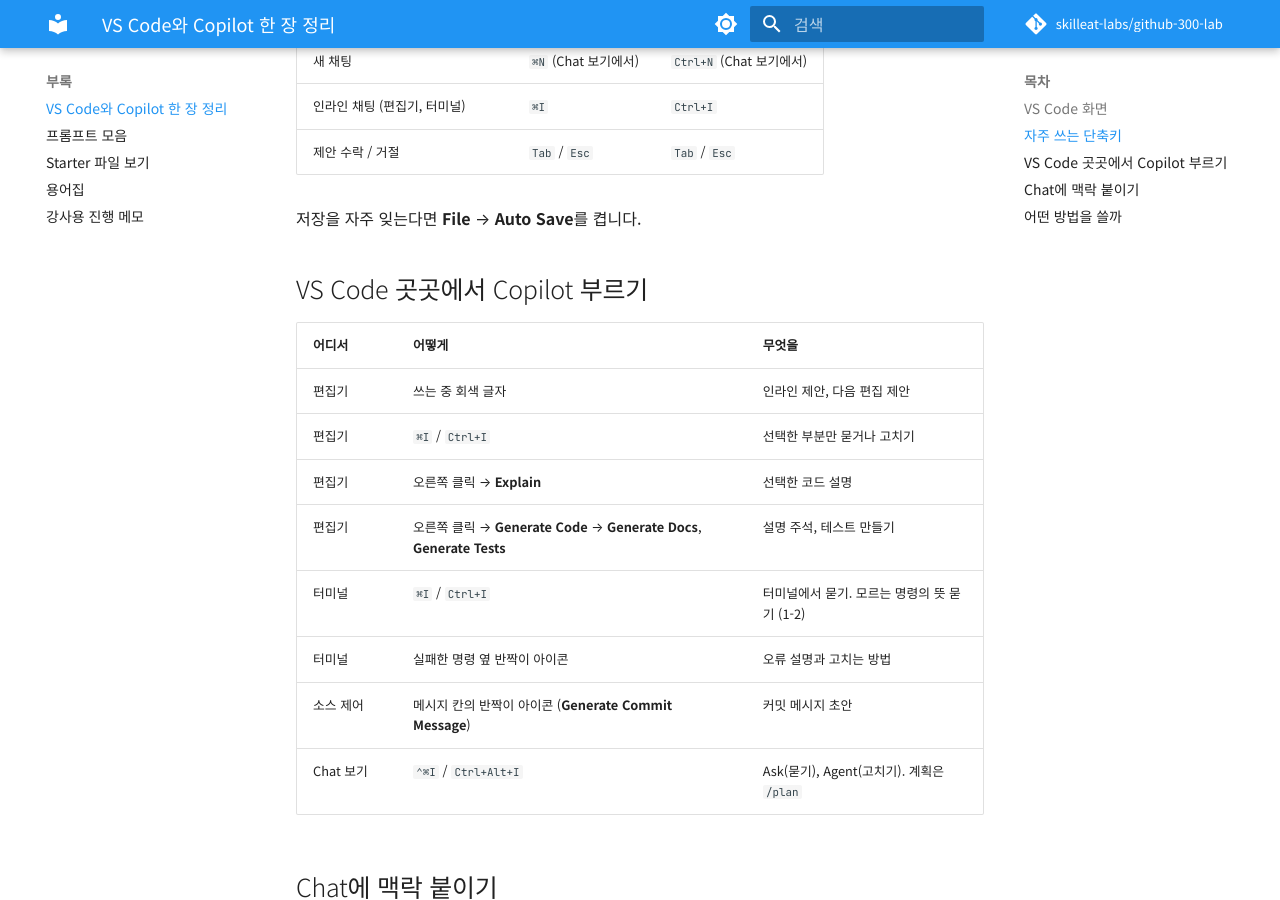
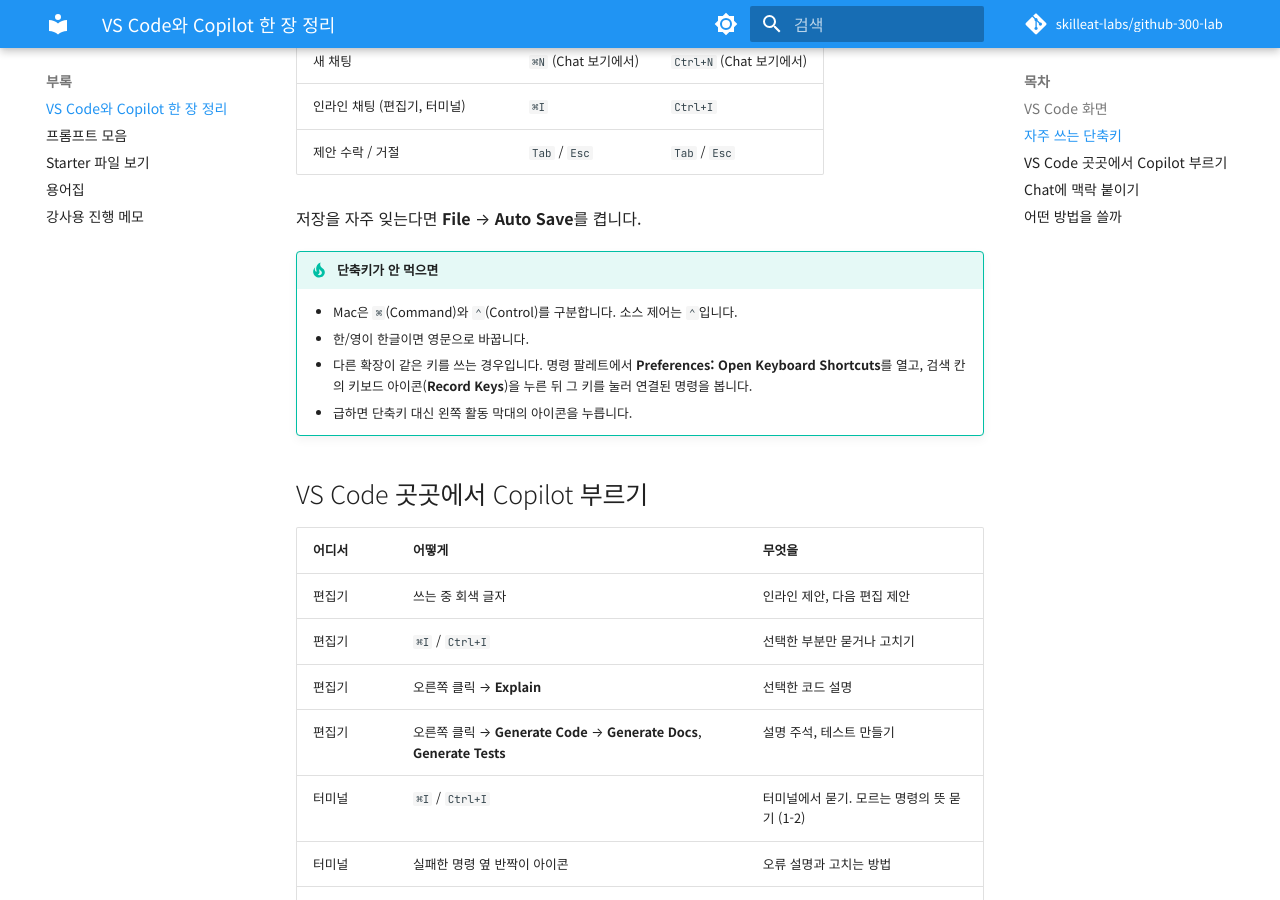
Before and after one commit to skilleat-labs/github-300-lab, an MkDocs documentation site: the page built from docs/appendix/vscode-copilot.md, in a window 1280 px wide and 900 px high, scrolled down 1095 px. Built offline with MkDocs 1.6.1 and Material for MkDocs 9.7.7, drawn with Linux system fonts in a browser that asks for light colours; comment, search, counter and statistics services are not loaded.

Commit message:
소스 제어는 아이콘 클릭을 기본으로, 단축키가 안 될 때 확인법 추가
Co-Authored-By: Claude Opus 5.5 <noreply@anthropic.com>

```diff
--- a/docs/appendix/vscode-copilot.md
+++ b/docs/appendix/vscode-copilot.md
@@ -29,6 +29,12 @@
 | 제안 수락 / 거절 | `Tab` / `Esc` | `Tab` / `Esc` |
 
 저장을 자주 잊는다면 **File** → **Auto Save**를 켭니다.
+
+!!! tip "단축키가 안 먹으면"
+    - Mac은 `⌘`(Command)와 `⌃`(Control)를 구분합니다. 소스 제어는 `⌃`입니다.
+    - 한/영이 한글이면 영문으로 바꿉니다.
+    - 다른 확장이 같은 키를 쓰는 경우입니다. 명령 팔레트에서 **Preferences: Open Keyboard Shortcuts**를 열고, 검색 칸의 키보드 아이콘(**Record Keys**)을 누른 뒤 그 키를 눌러 연결된 명령을 봅니다.
+    - 급하면 단축키 대신 왼쪽 활동 막대의 아이콘을 누릅니다.
 
 ## VS Code 곳곳에서 Copilot 부르기
 
```
Also changed, not shown: docs/class1/lab-3.md (+1 -1 lines), docs/class2/lab-1.md (+1 -1 lines), docs/class2/lab-3.md (+1 -1 lines), docs/setup/3-troubleshooting.md (+9 -1 lines).
